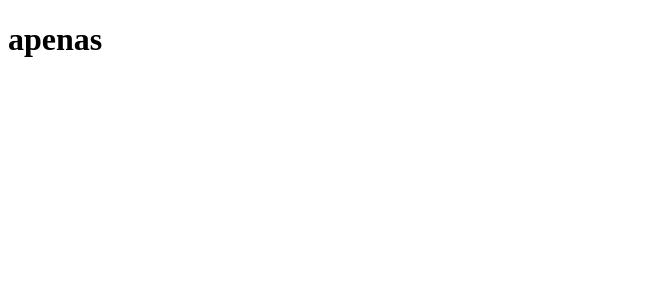
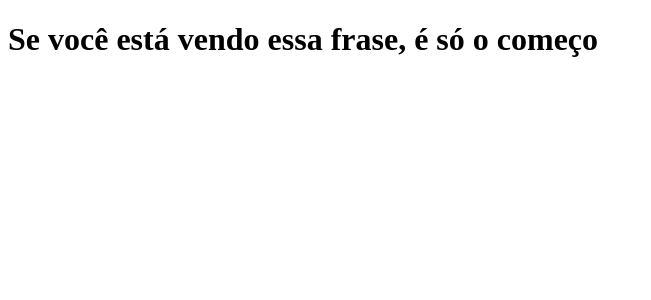
Before and after one commit to Ratutinha/clone-tabnews, a Next.js app: page / in a window 1280 px wide. Shown: the top 300 px of the page, without its empty margins (0-651 px from the left). Built offline with nearby package versions, Linux system fonts and the light colour scheme.

Commit message:
Alteração de frase

```diff
--- a/pages/index.js
+++ b/pages/index.js
@@ -1,5 +1,5 @@
 function Home() {
-    return <h1>apenas</h1>
+    return <h1>Se você está vendo essa frase, é só o começo</h1>
 }
 
 export default Home;
```
